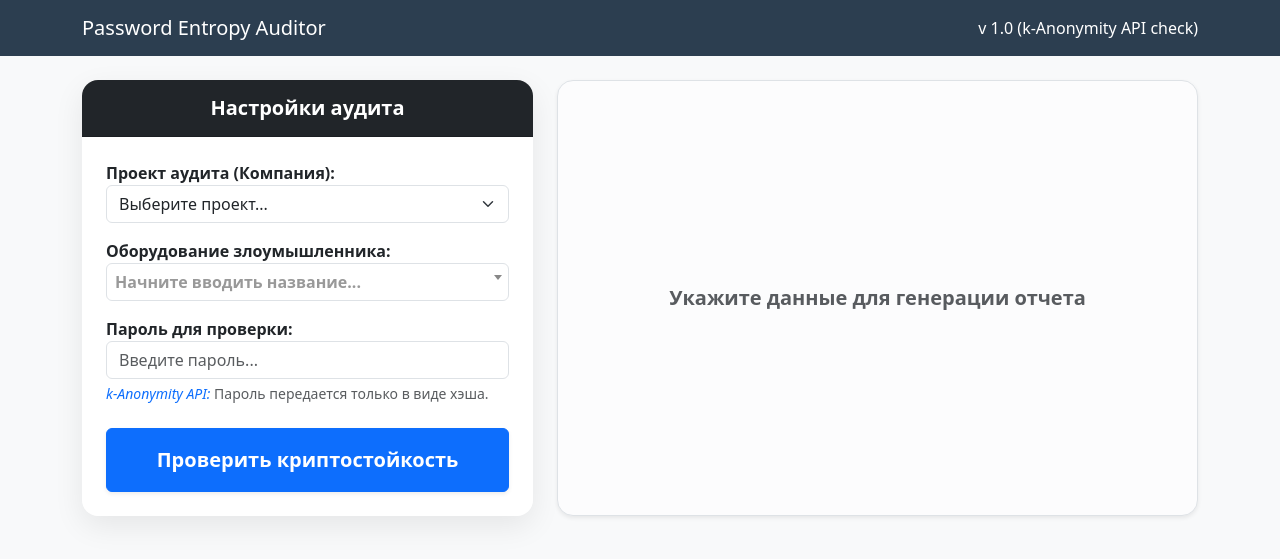
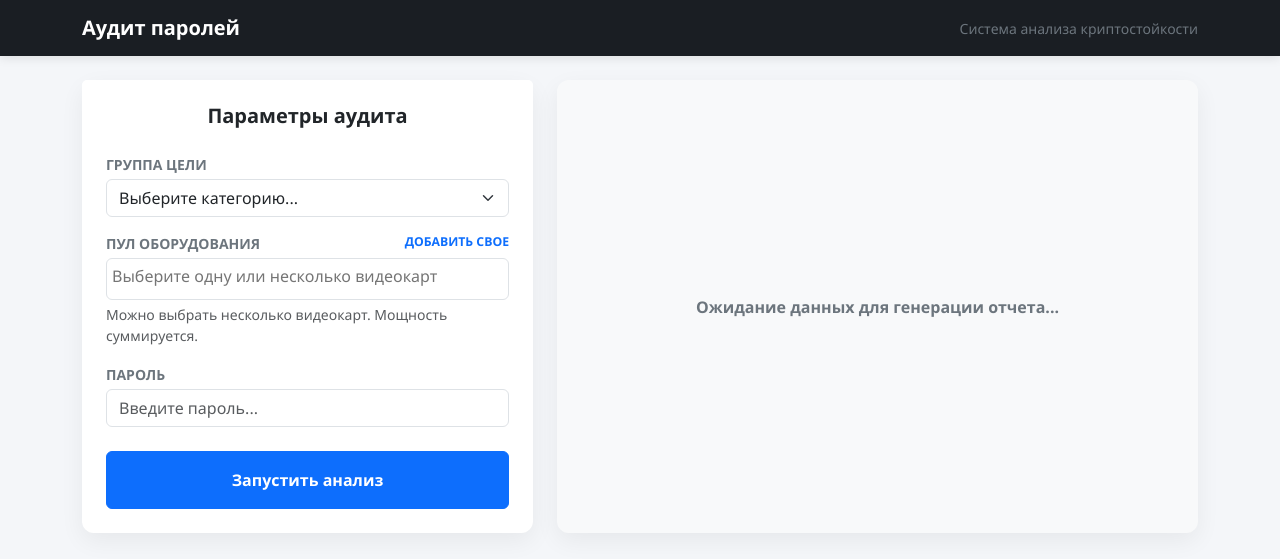
Before and after one commit to ve1d3RR/password-entropy-calc, a Django app: page / in a window 1280 px wide. Shown: the top 559 px of the page. Run offline with Django 5.2, Linux system fonts and the light colour scheme; data that the repository does not hold is empty; some libraries are stand-ins or nearby versions.

Commit message:
Add multiple GPU pooling, doughnut chart analytics, clean UI design

```diff
--- a/audit/forms.py
+++ b/audit/forms.py
@@ -1,30 +1,27 @@
+from django import forms
+from .models import TargetGroup, HardwareRig
 
-from django import forms
-from .models import AuditProject, HardwareRig
-
-
+"""
+ Форма для ввода пароля.
+ Мы используем обычный forms.Form, а не ModelForm, потому что мы
+ категорически НЕ хотим сохранять сам пароль в базу данных!
+ """
 class PasswordCheckForm(forms.Form):
-    """
-    Форма для ввода пароля.
-    Мы используем обычный forms.Form, а не ModelForm, потому что мы
-    категорически НЕ хотим сохранять сам пароль в базу данных!
-    """
     password = forms.CharField(
         label="Пароль для проверки",
-        widget=forms.TextInput(attrs={'class': 'form-control', 'placeholder': 'Введите пароль...'}),
+        widget=forms.TextInput(attrs={'class': 'form-control', 'type': 'text', 'placeholder': 'Введите пароль...'}),
         min_length=1
     )
 
-    project = forms.ModelChoiceField(
-        queryset=AuditProject.objects.all(),
-        label="Проект аудита (Компания)",
+    target = forms.ModelChoiceField(
+        queryset=TargetGroup.objects.all(),
+        label="Группа (Категория цели)",
         widget=forms.Select(attrs={'class': 'form-select'}),
-        empty_label="Выберите проект..."
+        empty_label="Выберите категорию..."
     )
 
-    hardware = forms.ModelChoiceField(
+    hardware = forms.ModelMultipleChoiceField(
         queryset=HardwareRig.objects.all(),
-        label="Оборудование злоумышленника",
-        widget=forms.Select(attrs={'class': 'form-select'}),
-        empty_label="Выберите видеокарту..."
+        label="Сборка оборудования (Пул)",
+        widget=forms.SelectMultiple(attrs={'class': 'form-select'}),
     )
--- a/audit/templates/audit/base.html
+++ b/audit/templates/audit/base.html
@@ -3,29 +3,22 @@
 <head>
     <meta charset="UTF-8">
     <meta name="viewport" content="width=device-width, initial-scale=1.0">
-    <title>Аудит Паролей | Security Team</title>
-    <!-- Подключаем библиотеку стилей Bootstrap 5 -->
+    <title>Аудит паролей</title>
     <link href="https://cdn.jsdelivr.net/npm/bootstrap@5.3.0/dist/css/bootstrap.min.css" rel="stylesheet">
     <style>
-        body { background-color: #f8f9fa; }
-        .navbar { background-color: #2c3e50; }
-        .result-card { border-radius: 10px; box-shadow: 0 4px 6px rgba(0,0,0,0.1); }
+        body { background-color: #f4f6f9; font-family: 'Segoe UI', Tahoma, Geneva, Verdana, sans-serif; }
+        .navbar { background-color: #1a1e23; box-shadow: 0 2px 10px rgba(0,0,0,0.1); }
     </style>
 </head>
 <body>
-
-<!-- Навигационное меню -->
     <nav class="navbar navbar-dark mb-4">
         <div class="container">
-            <a class="navbar-brand" href="/">Password Entropy Auditor</a>
-            <span class="text-white">v 1.0 (k-Anonymity API check)</span>
+            <a class="navbar-brand fw-bold" href="/">Аудит паролей</a>
+            <span class="text-secondary small">Система анализа криптостойкости</span>
         </div>
     </nav>
-    <!-- Сюда будут встраиваться другие страницы -->
     <div class="container">
-        {% block content %}
-        {% endblock %}
+        {% block content %}{% endblock %}
     </div>
-
 </body>
 </html>
--- a/audit/templates/audit/check.html
+++ b/audit/templates/audit/check.html
@@ -4,164 +4,172 @@
 <link href="https://cdn.jsdelivr.net/npm/select2@4.1.0-rc.0/dist/css/select2.min.css" rel="stylesheet" />
 
 <style>
-    .slide-up-fade {
-        animation: slideUpFade 0.6s cubic-bezier(0.25, 0.8, 0.25, 1) forwards;
+    .anim-fade-up {
+        animation: fadeUp 0.6s cubic-bezier(0.16, 1, 0.3, 1) forwards;
+        opacity: 0;
+        transform: translateY(20px);
     }
-    @keyframes slideUpFade {
-        from { opacity: 0; transform: translateY(40px) scale(0.98); }
-        to { opacity: 1; transform: translateY(0) scale(1); }
+    .delay-1 { animation-delay: 0.1s; }
+    .delay-2 { animation-delay: 0.3s; }
+
+    @keyframes fadeUp {
+        to { opacity: 1; transform: translateY(0); }
     }
 
-    .glow-effect {
-        transition: box-shadow 0.3s ease-in-out;
+    .btn-animated {
+        transition: all 0.2s ease;
     }
-    .glow-effect:hover {
-        box-shadow: 0 0 25px rgba(13, 110, 253, 0.2);
+    .btn-animated:hover {
+        transform: scale(1.02);
+        box-shadow: 0 5px 15px rgba(13, 110, 253, 0.3);
     }
-
-    .pulse-danger {
-        animation: pulseRed 2s infinite;
-    }
-    @keyframes pulseRed {
-        0% { box-shadow: 0 0 0 0 rgba(220, 53, 69, 0.7); transform: scale(1); }
-        50% { box-shadow: 0 0 0 15px rgba(220, 53, 69, 0); transform: scale(1.02); }
-        100% { box-shadow: 0 0 0 0 rgba(220, 53, 69, 0); transform: scale(1); }
+    .btn-animated:active {
+        transform: scale(0.98);
     }
 
     .result-card {
         border: none;
-        border-radius: 16px;
-        box-shadow: 0 10px 30px rgba(0,0,0,0.08);
+        border-radius: 12px;
+        box-shadow: 0 8px 24px rgba(0,0,0,0.06);
     }
 
-    .select2-container .select2-selection--single {
-        height: 38px !important;
-        border: 1px solid #dee2e6 !important;
-        border-radius: 0.375rem !important;
-        padding-top: 4px;
+    .select2-container--default .select2-selection--multiple {
+        border: 1px solid #dee2e6;
+        border-radius: 0.375rem;
+        min-height: 42px;
+    }
+    .select2-container--default .select2-selection--multiple .select2-selection__choice {
+        background-color: #0d6efd;
+        color: white;
+        border: none;
+        border-radius: 4px;
+        padding: 2px 8px;
     }
 </style>
 
-<div class="row justify-content-center slide-up-fade">
+<div class="row justify-content-center">
 
     <!-- Форма ввода -->
-    <div class="col-md-5 mb-4">
-        <div class="card result-card glow-effect h-100">
-            <div class="card-header bg-dark text-white rounded-top-4 py-3">
-                <h5 class="mb-0 text-center fw-bold">Настройки аудита</h5>
+    <div class="col-md-5 mb-4 anim-fade-up delay-1">
+        <div class="card result-card h-100">
+            <div class="card-header bg-white border-bottom-0 pt-4 pb-0">
+                <h5 class="mb-0 text-center fw-bold text-dark">Параметры аудита</h5>
             </div>
             <div class="card-body p-4">
                 <form method="POST">
                     {% csrf_token %}
-                    <div class="mb-3 fw-bold">
-                        {{ form.project.label_tag }}
-                        {{ form.project }}
+                    <div class="mb-3">
+                        <label class="fw-bold text-secondary small text-uppercase mb-1">Группа цели</label>
+                        {{ form.target }}
                     </div>
 
-                    <div class="mb-3 fw-bold">
-                        {{ form.hardware.label_tag }}
+                    <div class="mb-3">
+                        <label class="fw-bold text-secondary small text-uppercase mb-1 d-flex justify-content-between">
+                            <span>Пул оборудования</span>
+                            <a href="/admin/audit/hardwarerig/add/" target="_blank" class="text-decoration-none small text-primary">Добавить свое</a>
+                        </label>
                         {{ form.hardware }}
+                        <small class="text-muted mt-1 d-block">Можно выбрать несколько видеокарт. Мощность суммируется.</small>
                     </div>
 
-                    <div class="mb-4 fw-bold">
-                        {{ form.password.label_tag }}
+                    <div class="mb-4">
+                        <label class="fw-bold text-secondary small text-uppercase mb-1">Пароль</label>
                         {{ form.password }}
-                        <small class="text-muted fw-normal d-block mt-1">
-                            <i class="text-primary">k-Anonymity API:</i> Пароль передается только в виде хэша.
-                        </small>
                     </div>
-                    <button type="submit" class="btn btn-primary w-100 py-3 fw-bold fs-5 shadow-sm">
-                        Проверить криптостойкость
+                    <button type="submit" class="btn btn-primary w-100 py-3 fw-bold btn-animated">
+                        Запустить анализ
                     </button>
                 </form>
             </div>
         </div>
     </div>
 
-    <!-- Результаты и График -->
-    <div class="col-md-7 mb-4">
+    <!-- Результаты -->
+    <div class="col-md-7 mb-4 anim-fade-up delay-2">
         {% if result %}
-            <div class="card result-card slide-up-fade" style="animation-delay: 0.2s; opacity: 0;">
-                <div class="card-header bg-dark text-white rounded-top-4 py-3">
-                    <h5 class="mb-0 text-center fw-bold">Отчет безопасности</h5>
-                </div>
-                <div class="card-body row align-items-center p-4">
+            <div class="card result-card">
+                <div class="card-body p-4">
 
-                    <div class="col-12 mb-4 text-center">
+                    <div class="col-12 mb-4">
                         {% if result.is_pwned %}
-                            <div class="alert alert-danger mb-0 pulse-danger fw-bold fs-5 text-uppercase rounded-3">
-                                КРИТИЧЕСКИЙ РИСК:<br><span class="fs-6 text-dark">Пароль обнаружен в публичных базах утечек!</span>
+                            <div class="alert alert-danger mb-0 fw-bold border-0" style="background-color: #ffe5e5; color: #b02a37;">
+                                ВНИМАНИЕ: Пароль скомпрометирован. Обнаружен в базах утечек.
                             </div>
                         {% else %}
-                            <div class="alert alert-success mb-0 fw-bold fs-5 shadow-sm rounded-3">
-                                БЕЗОПАСНО:<br><span class="fs-6 text-dark">Утечек пароля не зафиксировано.</span>
+                            <div class="alert alert-success mb-0 fw-bold border-0" style="background-color: #d1e7dd; color: #0f5132;">
+                                ПРОВЕРКА ПРОЙДЕНА: Утечек не зафиксировано.
                             </div>
                         {% endif %}
                     </div>
 
-                    <div class="col-sm-6 mb-3 text-center">
-                        <p class="mb-1 text-muted text-uppercase fw-bold" style="font-size: 0.8rem; letter-spacing: 1px;">Энтропия (Сложность)</p>
-                        <h3 class="text-primary fw-bold">{{ result.entropy }} bit</h3>
-                        <small class="text-muted">{{ result.length }} символов</small>
-                    </div>
-                    <div class="col-sm-6 mb-3 text-center">
-                        <p class="mb-1 text-muted text-uppercase fw-bold" style="font-size: 0.8rem; letter-spacing: 1px;">Время Brute-Force</p>
-                        <h3 class="text-warning fw-bold">{{ result.crack_time|floatformat:"2" }} сек.</h3>
-                        <small class="text-muted">на выбранном оборудовании</small>
+                    <div class="row mb-4">
+                        <div class="col-sm-6 text-center border-end">
+                            <p class="mb-1 text-secondary small text-uppercase fw-bold">Энтропия (Сложность)</p>
+                            <h3 class="text-dark fw-bold mb-0">{{ result.entropy }} bit</h3>
+                        </div>
+                        <div class="col-sm-6 text-center">
+                            <p class="mb-1 text-secondary small text-uppercase fw-bold">Время перебора пулом</p>
+                            <h3 class="text-primary fw-bold mb-0">{{ result.crack_time|floatformat:"2" }} сек</h3>
+                        </div>
                     </div>
 
-                    <hr class="text-muted mt-3">
+                    <div class="row">
+                        <!-- Линейный график -->
+                        <div class="col-md-7">
+                            <canvas id="crackChart" height="200"></canvas>
+                        </div>
+                        <!-- Круговой график (вклад видеокарт) -->
+                        <div class="col-md-5 d-flex align-items-center justify-content-center">
+                            <canvas id="pieChart" height="180"></canvas>
+                        </div>
+                    </div>
 
-                    <div class="col-12 mt-2">
-                        <h6 class="text-center text-muted fw-bold mb-3">Прогноз времени взлома (при удлинении пароля)</h6>
-                        <canvas id="crackChart" height="130"></canvas>
-                    </div>
                 </div>
             </div>
 
             <script src="https://cdn.jsdelivr.net/npm/chart.js"></script>
             <script>
-                const ctx = document.getElementById('crackChart').getContext('2d');
-                const labels = {{ result.chart_labels|safe }};
-                const dataPoints = {{ result.chart_data|safe }};
-
-                new Chart(ctx, {
+                // Линейный график
+                new Chart(document.getElementById('crackChart').getContext('2d'), {
                     type: 'line',
                     data: {
-                        labels: labels,
+                        labels: {{ result.chart_labels|safe }},
                         datasets: [{
                             label: 'Сек. до взлома',
-                            data: dataPoints,
+                            data: {{ result.chart_data|safe }},
                             borderColor: '#0d6efd',
                             backgroundColor: 'rgba(13, 110, 253, 0.1)',
-                            borderWidth: 3,
-                            pointBackgroundColor: '#fff',
-                            pointBorderColor: '#0d6efd',
-                            pointBorderWidth: 2,
-                            pointRadius: 6,
-                            pointHoverRadius: 8,
-                            fill: true,
-                            tension: 0.4
+                            borderWidth: 2, fill: true, tension: 0.3
                         }]
                     },
                     options: {
-                        animation: {
-                            y: { duration: 2000, easing: 'easeOutElastic' },
-                            x: { duration: 1500, easing: 'easeOutExpo' }
-                        },
-                        scales: {
-                            y: {
-                                type: 'logarithmic',
-                                title: { display: true, text: 'Секунды (Лог. шкала)'}
-                            }
-                        },
-                        plugins: { legend: { display: false } }
+                        scales: { y: { type: 'logarithmic' } },
+                        plugins: { legend: { display: false }, title: {display: true, text: 'Прогноз при удлинении'} }
+                    }
+                });
+
+                // Круговой график
+                new Chart(document.getElementById('pieChart').getContext('2d'), {
+                    type: 'doughnut',
+                    data: {
+                        labels: {{ result.pie_labels|safe }},
+                        datasets: [{
+                            data: {{ result.pie_data|safe }},
+                            backgroundColor: ['#0d6efd', '#6610f2', '#6f42c1', '#d63384', '#dc3545', '#fd7e14', '#ffc107'],
+                            borderWidth: 0
+                        }]
+                    },
+                    options: {
+                        plugins: { legend: { display: false }, title: {display: true, text: 'Мощность пула'} },
+                        cutout: '60%'
                     }
                 });
             </script>
         {% else %}
-            <div class="alert alert-light border text-center h-100 d-flex align-items-center justify-content-center rounded-4 shadow-sm">
-                <span class="fs-5 text-muted fw-semibold">Укажите данные для генерации отчета</span>
+            <div class="card result-card h-100 bg-light border-0">
+                <div class="card-body d-flex align-items-center justify-content-center">
+                    <span class="text-secondary fw-semibold">Ожидание данных для генерации отчета...</span>
+                </div>
             </div>
         {% endif %}
     </div>
@@ -173,8 +181,7 @@
 <script>
     $(document).ready(function() {
         $('#id_hardware').select2({
-            placeholder: "Начните вводить название...",
-            allowClear: true,
+            placeholder: "Выберите одну или несколько видеокарт",
             width: '100%'
         });
     });
--- a/audit/views.py
+++ b/audit/views.py
@@ -7,7 +7,6 @@ from . import services
 
 
 def check_password_view(request):
-    """Главная страница калькулятора"""
     result = None
 
     if request.method == 'POST':
@@ -15,48 +14,51 @@ def check_password_view(request):
 
         if form.is_valid():
             password = form.cleaned_data['password']
-            project = form.cleaned_data['project']
-            hardware = form.cleaned_data['hardware']
+            target = form.cleaned_data['target']
+            hardware_list = form.cleaned_data['hardware']
+
+            # Суммируем мощности всех выбранных видеокарт
+            total_hashrate_md5 = sum(gpu.hashrate_md5 for gpu in hardware_list)
 
             entropy = services.calculate_entropy(password)
-            crack_time = services.calculate_crack_time(entropy, hardware.hashrate_md5)
+            crack_time = services.calculate_crack_time(entropy, total_hashrate_md5)
             is_pwned = services.check_pwned_password(password)
 
-            # Сохраняем отчет в БД
-            PasswordAuditLog.objects.create(
-                project=project,
-                hardware=hardware,
+            audit_log = PasswordAuditLog.objects.create(
+                target=target,
                 password_length=len(password),
                 entropy_score=entropy,
                 time_to_crack_seconds=crack_time,
                 is_pwned=is_pwned
             )
+            audit_log.hardware.set(hardware_list)
 
-            # === НОВЫЙ БЛОК: ГЕНЕРАЦИЯ ДАННЫХ ДЛЯ ГРАФИКА ===
+            # Данные для линейного графика (Прогноз)
             chart_labels = []
             chart_data = []
             alphabet_size = services.get_alphabet_size(password)
             current_len = len(password)
 
-            # Считаем, сколько займет взлом, если добавить к паролю еще от 0 до +4 символов
             for i in range(5):
                 test_len = current_len + i
-                # Считаем тестовую энтропию
                 test_entropy = test_len * math.log2(alphabet_size) if alphabet_size > 0 else 0
-                # Считаем тестовое время
-                test_time = services.calculate_crack_time(test_entropy, hardware.hashrate_md5)
-
+                test_time = services.calculate_crack_time(test_entropy, total_hashrate_md5)
                 chart_labels.append(f"{test_len} симв.")
                 chart_data.append(round(test_time, 2))
+
+            # Данные для кругового графика (Доля каждой видеокарты в пуле)
+            pie_labels = [gpu.name for gpu in hardware_list]
+            pie_data = [gpu.hashrate_md5 for gpu in hardware_list]
 
             result = {
                 'entropy': entropy,
                 'crack_time': crack_time,
                 'is_pwned': is_pwned,
                 'length': len(password),
-                # Упаковываем списки в JSON, чтобы JavaScript смог их прочитать
                 'chart_labels': json.dumps(chart_labels),
                 'chart_data': json.dumps(chart_data),
+                'pie_labels': json.dumps(pie_labels),
+                'pie_data': json.dumps(pie_data),
             }
     else:
         form = PasswordCheckForm()
```
Also changed, not shown: audit/admin.py (+5 -13 lines), audit/models.py (+14 -21 lines), audit/migrations/0001_initial.py.
